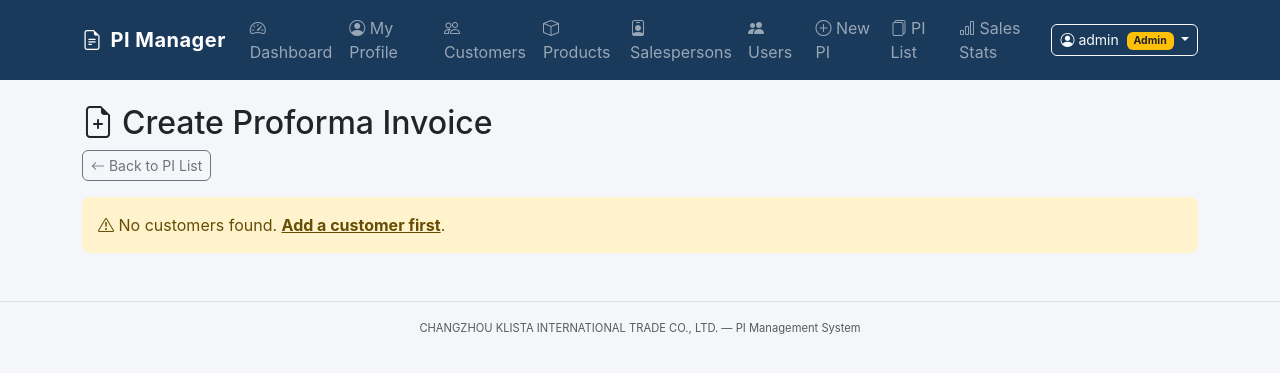
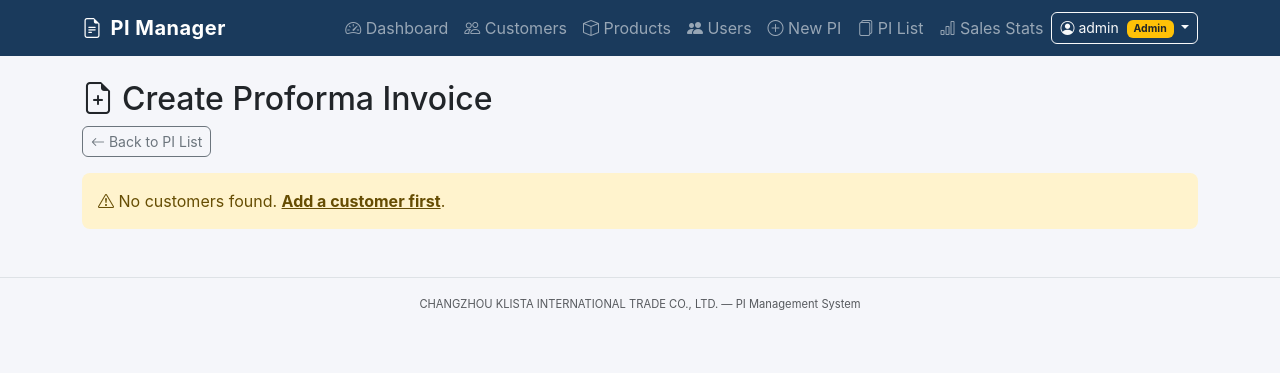
Before and after one commit to fantastic10086-commits/Myweb, a Flask app: page /pi/create in a window 1280 px wide. Shown: the top 373 px of the page. Run offline with Flask 3, Linux system fonts and the light colour scheme; the visitor is signed in with stand-in values (Sample User, id 1); data comes from the database, SQL or seed files in the repository; data that the repository does not hold is empty; some libraries are stand-ins or nearby versions.

Commit message:
v2.3 — 导航栏精简
- 移除导航栏中的 My Profile 和 Salespersons
- My Profile 移到用户名下拉菜单
- Salespersons 仅管理员在用户名下拉菜单可见

```diff
--- a/templates/base.html
+++ b/templates/base.html
@@ -27,11 +27,6 @@
                         </a>
                     </li>
                     <li class="nav-item">
-                        <a class="nav-link" href="{{ url_for('profile') }}">
-                            <i class="bi bi-person-circle"></i> My Profile
-                        </a>
-                    </li>
-                    <li class="nav-item">
                         <a class="nav-link" href="{{ url_for('customer_list') }}">
                             <i class="bi bi-people"></i> Customers
                         </a>
@@ -39,11 +34,6 @@
                     <li class="nav-item">
                         <a class="nav-link" href="{{ url_for('product_list') }}">
                             <i class="bi bi-box"></i> Products
-                        </a>
-                    </li>
-                    <li class="nav-item">
-                        <a class="nav-link" href="{{ url_for('salesperson_list') }}">
-                            <i class="bi bi-person-badge"></i> Salespersons
                         </a>
                     </li>
                     {% if is_admin %}
@@ -78,6 +68,9 @@
                     <ul class="dropdown-menu dropdown-menu-end">
                         <li><span class="dropdown-item-text small text-muted">{{ current_user.salesperson_name or 'Administrator' }}</span></li>
                         <li><hr class="dropdown-divider"></li>
+                        <li><a class="dropdown-item" href="{{ url_for('profile') }}"><i class="bi bi-person-circle"></i> My Profile</a></li>
+                        {% if is_admin %}<li><a class="dropdown-item" href="{{ url_for('salesperson_list') }}"><i class="bi bi-person-badge"></i> Salespersons</a></li>{% endif %}
+                        <li><hr class="dropdown-divider"></li>
                         <li><a class="dropdown-item" href="{{ url_for('logout') }}"><i class="bi bi-box-arrow-right"></i> Logout</a></li>
                     </ul>
                 </div>
```
